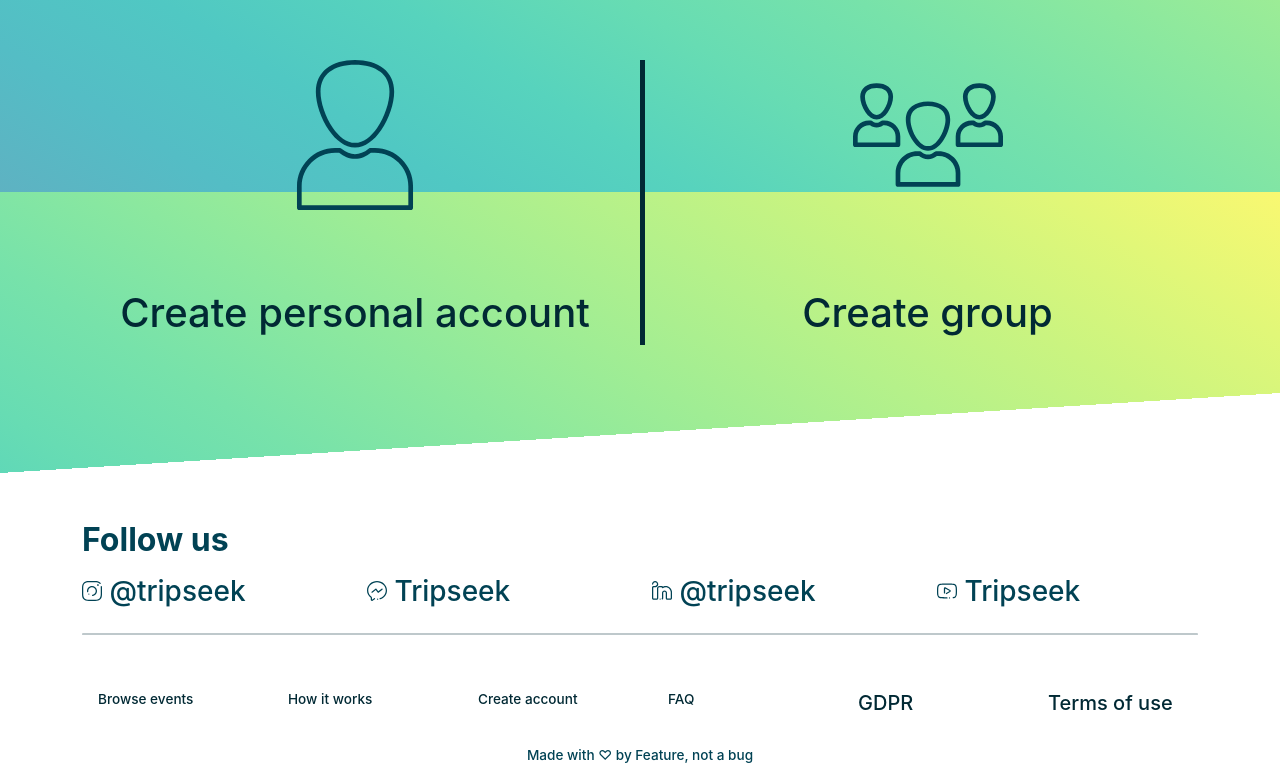
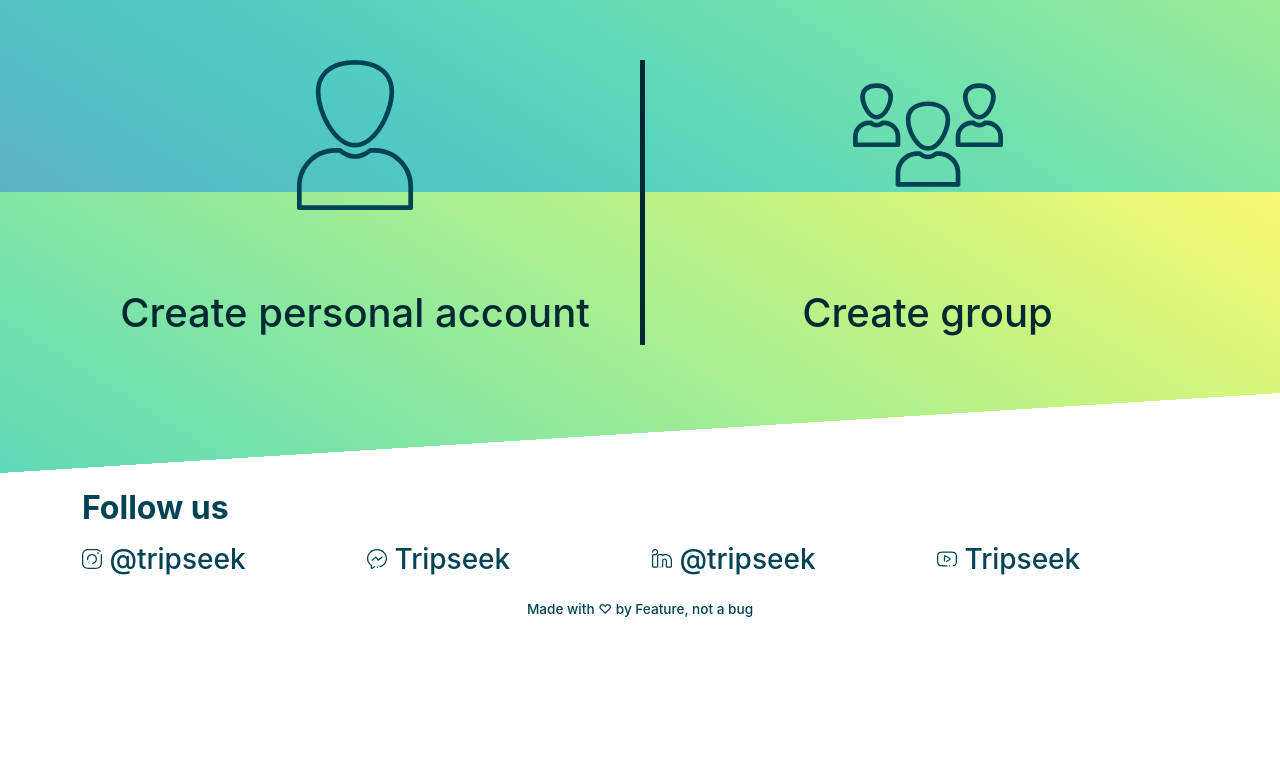
Before and after one commit to tadeas-drab/eventoget-next, a Next.js app: page / in a window 1280 px wide. Shown: the part 3008-3787 px from the top of the page. After the commit the page ends 3633 px from the top, so only its background shows below. Built offline with nearby package versions, Linux system fonts and the light colour scheme.

Commit message:
changed contact

```diff
--- a/pages/shared/contact.tsx
+++ b/pages/shared/contact.tsx
@@ -8,7 +8,7 @@ const Contact: NextPage = () => {
     return (
         <div>
             <div className='top-decor'></div>
-            <div className='white-bg pt-5 pb-3'>
+            <div className='white-bg pt-3 pb-2'>
                 <div className='container'>
                     <h2 className='fw-bold mb-3'>Follow us</h2>
                     <div className='row mb-3'>
@@ -25,51 +25,6 @@ const Contact: NextPage = () => {
                             <h3 className=''><Image src="/images/youtube.svg" alt="icon" width={20} height={20}/>&nbsp;Tripseek</h3>
                         </div>
                     </div>
-                    <hr className='hr-thin'/>
-                    <div className='row mt-5'>
-                        <div className="col-2">
-                            <Link href="/">
-                                <a className="nav-link animated-underline">
-                                    <h5 className=' fs-085'><span className='animated-underline'>Browse events</span></h5>
-                                </a>
-                            </Link>
-                        </div>
-                        <div className="col-2">
-                            <Link href="/">
-                                <a className="nav-link animated-underline">
-                                    <h5 className=' fs-085'><span className='animated-underline'>How it works</span></h5>
-                                </a>
-                            </Link>
-                        </div>
-                        <div className="col-2">
-                            <Link href="/">
-                                <a className="nav-link animated-underline">
-                                    <h5 className=' fs-085'><span className='animated-underline'>Create account</span></h5>
-                                </a>
-                            </Link>
-                        </div>
-                        <div className="col-2">
-                            <Link href="/">
-                                <a className="nav-link animated-underline">
-                                    <h5 className=' fs-085'><span className='animated-underline'>FAQ</span></h5>
-                                </a>
-                            </Link>
-                        </div>
-                        <div className="col-2">
-                            <Link href="/">
-                                <a className="nav-link animated-underline">
-                                    <h5 className=''><span className='animated-underline'>GDPR</span></h5>
-                                </a>
-                            </Link>
-                        </div>
-                        <div className="col-2">
-                            <Link href="/">
-                                <a className="nav-link animated-underline">
-                                    <h5 className=''><span className='animated-underline'>Terms of use</span></h5>
-                                </a>
-                            </Link>
-                        </div>
-                    </div>
                     <h5 className='mt-3 text-center mb-0 fs-085'>Made with ♡ by Feature, not a bug</h5>
                 </div>
             </div>
```
